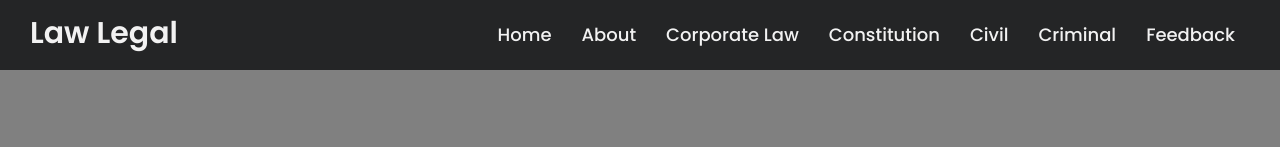
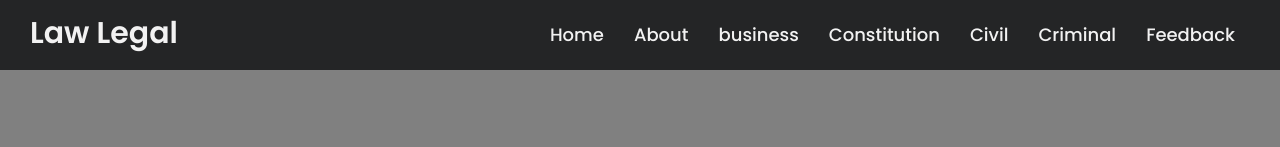
Before and after one commit to tutorialbee/LawLegalMega, a plain HTML site: page index.html in a window 1280 px wide. Shown: the top 147 px of the page. Drawn offline with Linux system fonts and the light colour scheme.

Commit message:
2-commit

```diff
--- a/index.html
+++ b/index.html
@@ -21,12 +21,13 @@
                 <li><a href="#">Home</a></li>
                 <li><a href="#">About</a></li>
                 <li>
-                    <a href="#" class="desktop-item">Corporate Law </a>
+                    <a href="#" class="desktop-item">business </a>
                     <input type="checkbox" id="showDrop">
-                    <label for="showDrop" class="mobile-item">Corporate Law</label>
+                    <label for="showDrop" class="mobile-item">Business Law</label>
                     <ul class="drop-menu">
                         <li><a href="#">Company Law</a></li>
                         <li><a href="#">Industry Law</a></li>
+                        <li><a href="#"></a></li>
                     </ul>
                 </li>
                 <li>
```
Also changed, not shown: 1 other file.
